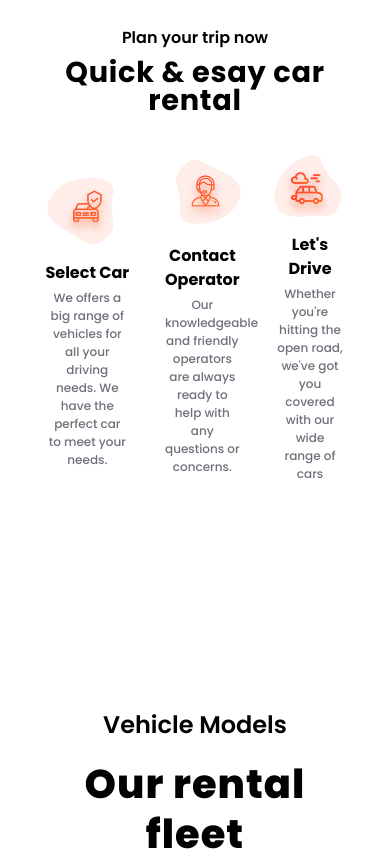
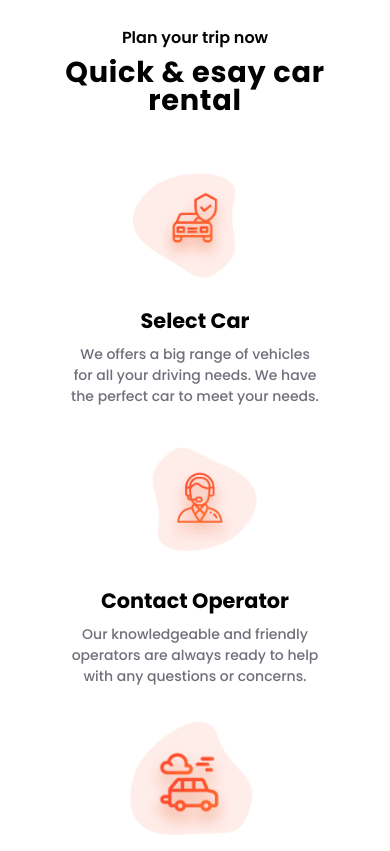
Before and after one commit to darshitjani300/rental-car, a React (Vite) app: page / in a window 390 px wide. Shown: the part 1320-2171 px from the top of the page. Built offline with nearby package versions, Linux system fonts and the light colour scheme.

Commit message:
Did some ui changes

```diff
--- a/src/Components/Home-Comp/Banner.jsx
+++ b/src/Components/Home-Comp/Banner.jsx
@@ -3,7 +3,7 @@ import React from "react";
 const Banner = () => {
   return (
     <div className="bg-[#2d2d2d] h-[40vh] md:h-[25vh] my-24">
-      <div className="p-container h-full text-white text-center flex flex-col gap-3 justify-center items-center">
+      <div className="p-container 2xl:w-[70%] h-full text-white text-center flex flex-col gap-3 justify-center items-center">
         <h1 className="font-semibold md:text-[2rem] text-[2rem] leading-[35px]">
           Save Big with our cheap car rental!
         </h1>
--- a/src/Components/Home-Comp/Booking.jsx
+++ b/src/Components/Home-Comp/Booking.jsx
@@ -4,7 +4,7 @@ import Fitems from "../../utils/Fitems";
 
 const Booking = () => {
   return (
-    <div className="p-container booking-section">
+    <div className="p-container 2xl:w-[70%] booking-section">
       <div className="my-52">
         <div className="shadow-md bg-white p-3 py-6 rounded-md">
           <h1 className="font-bold mb-5 px-5 md:text-[1.1rem] lg:text-[1.2rem] xl:text-[1.5rem]">Book a Car</h1>
--- a/src/Components/Home-Comp/Footer.jsx
+++ b/src/Components/Home-Comp/Footer.jsx
@@ -5,7 +5,7 @@ import { AiOutlineMail } from "react-icons/ai";
 const Footer = () => {
   return (
     <footer>
-      <div className="p-container">
+      <div className="p-container 2xl:w-[70%] xl:pt-14">
         <div className="grid grid-cols-1 md:grid-cols-2 md:text-start md:gap-10 xl:grid-cols-4 text-center gap-5 py-10">
           <ul className="flex flex-col md:items-start items-center gap-2 py-5">
             <li className="font-bold text-[1.5rem]">
--- a/src/Components/Home-Comp/Hero.jsx
+++ b/src/Components/Home-Comp/Hero.jsx
@@ -9,7 +9,7 @@ const Hero = () => {
     <>
       <div className="hero h-full">
         <NavBar />
-        <div className="p-container flex relative pt-16 md:pt-24 text-center md:text-start">
+        <div className="p-container 2xl:w-[70%] flex relative pt-16 md:pt-24 text-center md:text-start">
           <div className="flex flex-col justify-center gap-4">
             <h3 className="font-bold text-[14px] md:text-[1rem] lg:text-[18px] xl:text-[1.5rem] lg:leading-none leading-3">
               Plan your trip now
--- a/src/Components/Home-Comp/Info.jsx
+++ b/src/Components/Home-Comp/Info.jsx
@@ -2,40 +2,40 @@ import React from "react";
 
 const Info = () => {
   return (
-    <div className="flex flex-col justify-center items-center pb-48 text-center p-container gap-3 w-full">
+    <div className="flex flex-col justify-center items-center pb-48 text-center p-container 2xl:w-[70%] gap-3 w-full">
       <h2 className="font-semibold md:text-[17px] lg:text-[18px] xl:text-[1.5rem] leading-none">
         Plan your trip now
       </h2>
       <h1 className="font-bold text-[1.8rem] md:text-[1.9rem] lg:text-[2rem] leading-none xl:text-[2.5rem] tracking-wide">
         Quick & esay car rental
       </h1>
-      <div className="flex gap-5 pt-5 md:pt-10 xl:pt-16">
-        <div className="flex flex-col justify-center gap-1 items-center">
+      <div className="flex flex-col md:flex-row gap-5 pt-5 md:pt-10 xl:pt-16">
+        <div className="flex flex-col justify-center gap-2 items-center">
           <img src="/banner/1.png" alt="" className="w-[150px] h-auto" />
-          <h1 className="font-bold md:text-[1.2rem] lg:text-[1.3rem] xl:text-[1.5rem]">
+          <h1 className="font-bold text-[1.3rem] lg:text-[1.3rem] xl:text-[1.5rem]">
             Select Car
           </h1>
-          <p className="text-[12px] md:text-[14px] lg:text-[15px] xl:text-[1rem] text-[#706f7b] w-[80%] md:w-[70%] lg:w-[60%] font-medium">
+          <p className="text-[14px] lg:text-[15px] xl:text-[1rem] text-[#706f7b] w-[80%] md:w-[70%] lg:w-[60%] font-medium">
             We offers a big range of vehicles for all your driving needs. We
             have the perfect car to meet your needs.
           </p>
         </div>
-        <div className="flex flex-col items-center gap-1">
+        <div className="flex flex-col items-center gap-2">
           <img src="/banner/2.png" alt="" className="w-[150px] h-auto" />
-          <h1 className="font-bold md:text-[1.2rem] lg:text-[1.3rem] xl:text-[1.5rem]">
+          <h1 className="font-bold text-[1.3rem] lg:text-[1.3rem] xl:text-[1.5rem]">
             Contact Operator
           </h1>
-          <p className="text-[12px] md:text-[14px] lg:text-[15px] xl:text-[1rem] text-[#706f7b] font-medium w-[80%] md:w-[70%] lg:w-[60%]">
+          <p className="text-[14px] lg:text-[15px] xl:text-[1rem] text-[#706f7b] font-medium w-[80%] md:w-[70%] lg:w-[60%]">
             Our knowledgeable and friendly operators are always ready to help
             with any questions or concerns.
           </p>
         </div>
-        <div className="flex flex-col items-center gap-1">
+        <div className="flex flex-col items-center gap-2">
           <img src="/banner/3.png" alt="" className="w-[150px] h-auto" />
-          <h1 className="font-bold md:text-[1.2rem] lg:text-[1.3rem] xl:text-[1.5rem]">
+          <h1 className="font-bold text-[1.3rem] lg:text-[1.3rem] xl:text-[1.5rem]">
             Let's Drive
           </h1>
-          <p className="text-[12px] md:text-[14px] lg:text-[15px] xl:text-[1rem] text-[#706f7b] font-medium w-[80%] md:w-[70%] lg:w-[60%]">
+          <p className="text-[14px] lg:text-[15px] xl:text-[1rem] text-[#706f7b] font-medium w-[80%] md:w-[70%] lg:w-[60%]">
             Whether you're hitting the open road, we've got you covered with our
             wide range of cars
           </p>
--- a/src/Components/Home-Comp/NavBar.jsx
+++ b/src/Components/Home-Comp/NavBar.jsx
@@ -3,7 +3,7 @@ import Btn from "../../utils/Btn";
 
 const NavBar = () => {
   return (
-    <nav className="flex justify-between items-center pt-3 md:my-5 px-5 p-container">
+    <nav className="flex justify-between items-center pt-3 md:my-5 px-5 p-container 2xl:w-[70%]">
       <div className="w-20 md:w-24 lg:w-28 xl:w-28">
         <a href="">
           <img src="/images/logo.png" alt="logo" />
--- a/src/Components/Home-Comp/Review.jsx
+++ b/src/Components/Home-Comp/Review.jsx
@@ -2,8 +2,8 @@ import React from "react";
 
 const Review = () => {
   return (
-    <div className="h-auto p-container">
-      <div className="flex flex-col gap-16 py-10">
+    <div className="p-container 2xl:w-[70%] md:py-20 lg:py-24 xl:py-28 2xl:py-32">
+      <div className="flex flex-col gap-16">
         <div className="flex flex-col justify-center items-center text-center gap-5">
           <h3 className="leading-3 lg:leading-none font-semibold md:text-[1.1rem] lg:text-[1.3rem] xl:text-[1.4rem]">
             Reviewed by people
--- a/src/Pages/VehicleModel.jsx
+++ b/src/Pages/VehicleModel.jsx
@@ -11,7 +11,7 @@ const VehicleModel = () => {
   };
 
   return (
-    <div className="p-container flex flex-col h-full gap-10 py-10 ">
+    <div className="p-container 2xl:w-[70%] flex flex-col h-full gap-10 py-10 ">
       <div className="text-center flex flex-col gap-3 md:gap-0 md:w-[50%] my-0 mx-auto">
         <h3 className="font-semibold text-[1.5rem] leading-5 md:text-[1.2rem] lg:text-[1.3rem] xl:text-[1.5rem] ">
           Vehicle Models
```
